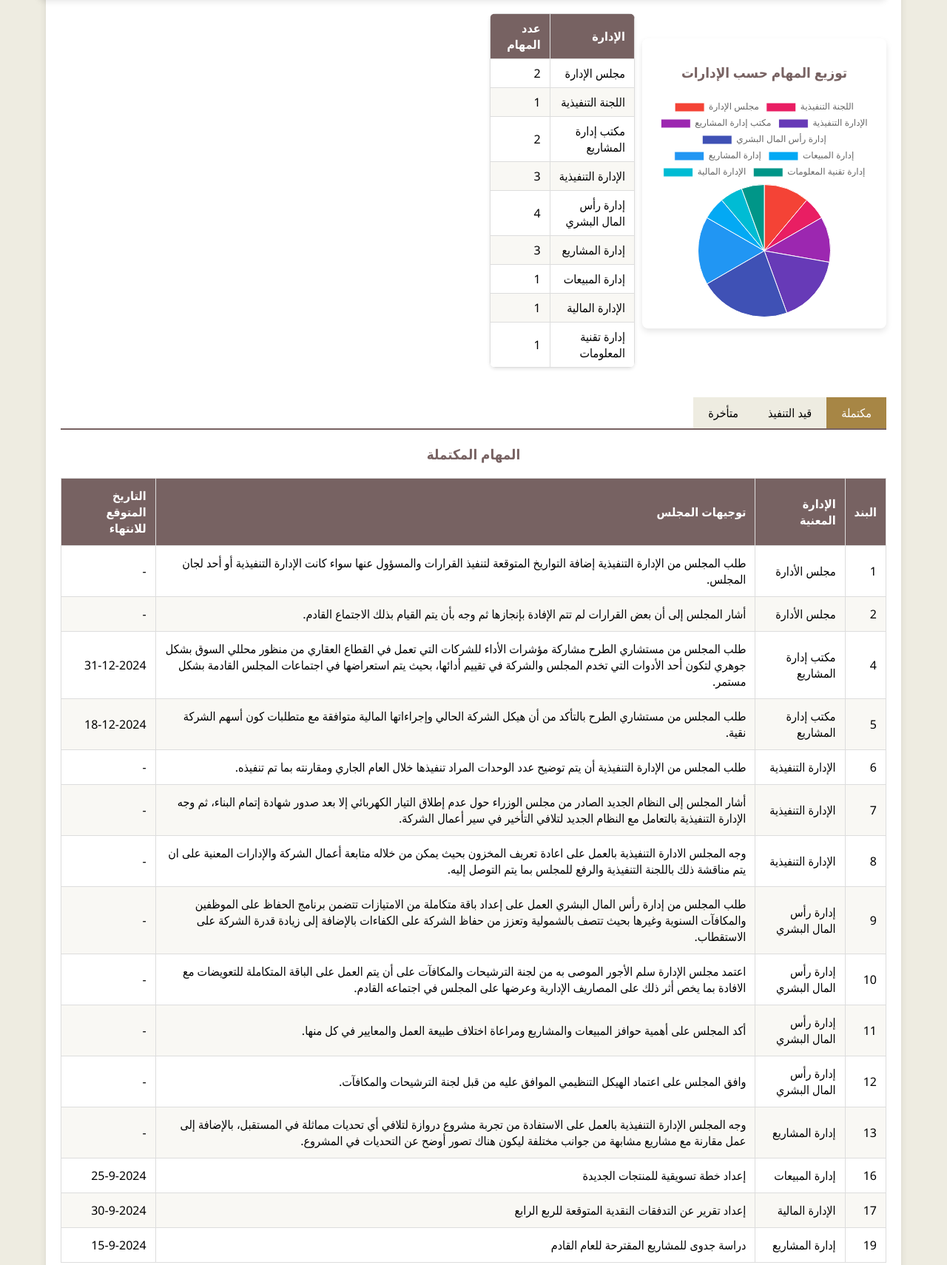
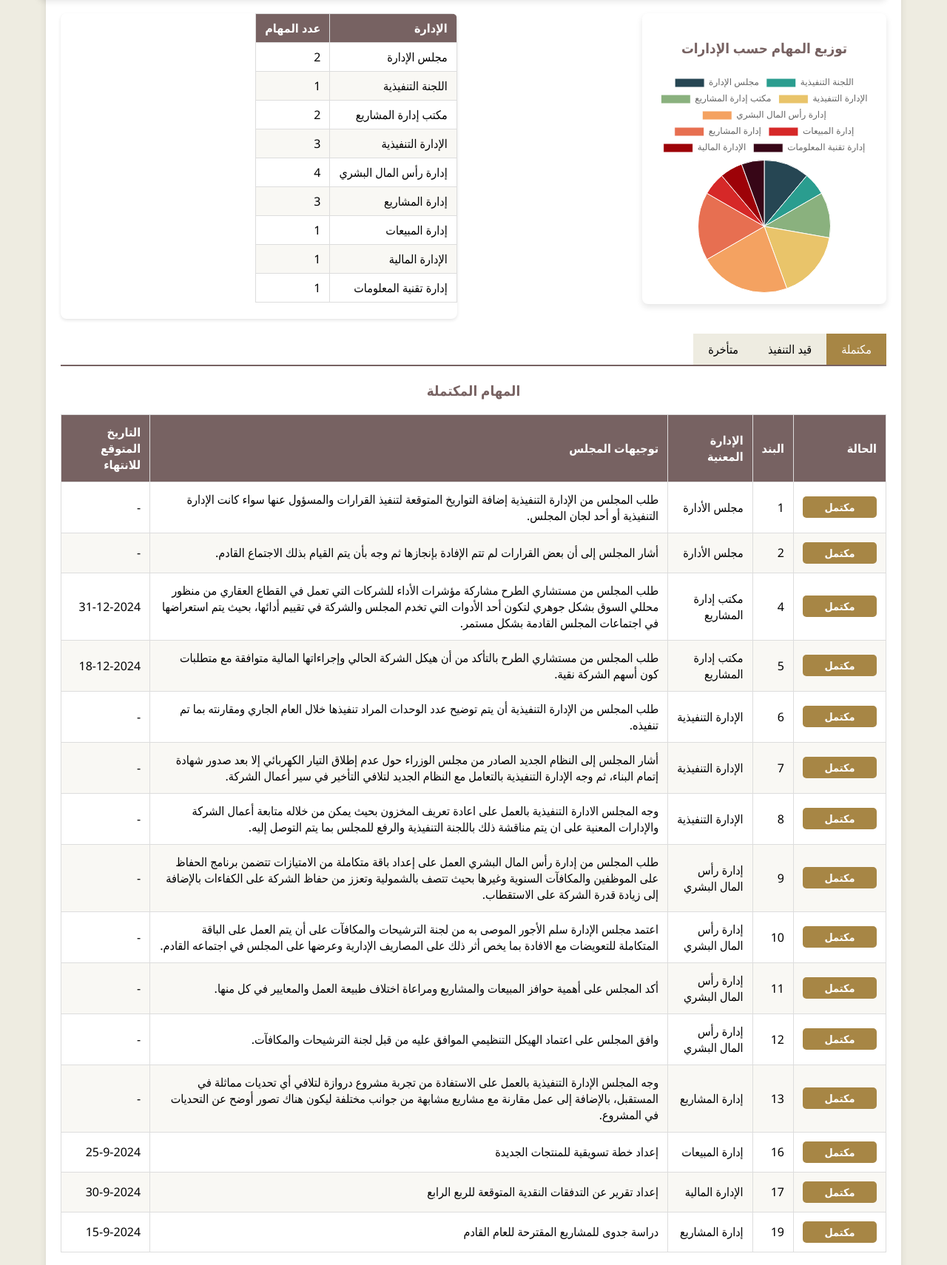
Before and after one commit to astral-fate/Majdia-Residence-, a plain HTML site: page index.html in a window 1280 px wide. Shown: the part 800-2510 px from the top of the page at 74% size. Drawn offline with nearby package versions, Linux system fonts and the light colour scheme.

Commit message:
Update index.html

```diff
--- a/index.html
+++ b/index.html
@@ -37,11 +37,15 @@
             margin-bottom: 20px;
         }
         .chart-box {
-            width: 48%; /* Adjusted for table */
-            margin-bottom: 20px;
-            display: flex; /* Add flexbox to align chart and table */
-            flex-direction: row;  /* Align items horizontally */
-            align-items: center; /* Vertically center items */
+             width: 100%; /* Take up full width */
+            display: flex;
+            /* Add flexbox to align chart and table */
+            flex-direction: row;
+            /* Align items horizontally */
+            align-items: stretch;
+            /* Stretch items vertically */
+            justify-content: space-between;
+            /* Space chart and table evenly */
         }
         .full-width {
             width: 100%;
@@ -145,13 +149,14 @@
             margin-bottom: 30px;
         }
 
-        .dept-table {  /* Styles for the department table */
-            width: 50%; /* Adjust width as needed */
+        .dept-table {
+            width: 48%; /* Adjust width as needed */
             border-collapse: collapse;
-            margin-right: 10px; /* Space between chart and table */
             box-shadow: 0 2px 4px rgba(0,0,0,0.1);
             border-radius: 8px;
             overflow: hidden; /* Ensures rounded corners are respected */
+            display: block;
+
         }
 
         .dept-table th, .dept-table td {
@@ -174,18 +179,25 @@
         }
 
         @media (max-width: 768px) {
-            .chart-box {
-                width: 100%;
-                flex-direction: column; /* Stack chart and table on small screens */
-                align-items: stretch; /* Occupy full width */
-            }
+             .chart-box {
+                  width: 100%;
+                  display: flex;
+                  /* Add flexbox to align chart and table */
+                  flex-direction: column;
+                  /* Align items horizontally */
+                  align-items: stretch;
+                  /* Stretch items vertically */
+                 }
+                 /* Vertically center items */
+
             .dept-table {
                 width: 100%;
-                margin-right: 0; /* Remove right margin */
-            }
-            .status-summary {
-                flex-direction: column;
-                gap: 10px;
+                margin-right: 0;
+                /* Remove right margin */
+                max-width: none;
+                /* Remove maximum width */
+                overflow-x: auto;
+                /* Enable horizontal scrolling if table exceeds container */
             }
         }
 
@@ -271,7 +283,6 @@
                 </table>
             </div>
 
-
         </div>
 
         <!-- Tabs for different views -->
@@ -287,6 +298,7 @@
             <table class="task-table">
                 <thead>
                     <tr>
+                        <th>الحالة</th>
                         <th>البند</th>
                         <th>الإدارة المعنية</th>
                         <th>توجيهات المجلس</th>
@@ -295,90 +307,105 @@
                 </thead>
                 <tbody>
                     <tr>
+                        <td> <span class="dept-status completed">مكتمل</span> </td>
                         <td>1</td>
                         <td>مجلس الأدارة</td>
                         <td>طلب المجلس من الإدارة التنفيذية إضافة التواريخ المتوقعة لتنفيذ القرارات والمسؤول عنها سواء كانت الإدارة التنفيذية أو أحد لجان المجلس.</td>
                         <td>-</td>
                     </tr>
                     <tr>
+                        <td> <span class="dept-status completed">مكتمل</span> </td>
                         <td>2</td>
                         <td>مجلس الأدارة</td>
                         <td>أشار المجلس إلى أن بعض القرارات لم تتم الإفادة بإنجازها ثم وجه بأن يتم القيام بذلك الاجتماع القادم.</td>
                         <td>-</td>
                     </tr>
                     <tr>
+                        <td> <span class="dept-status completed">مكتمل</span> </td>
                         <td>4</td>
                         <td>مكتب إدارة المشاريع</td>
                         <td>طلب المجلس من مستشاري الطرح مشاركة مؤشرات الأداء للشركات التي تعمل في القطاع العقاري من منظور محللي السوق بشكل جوهري لتكون أحد الأدوات التي تخدم المجلس والشركة في تقييم أدائها، بحيث يتم استعراضها في اجتماعات المجلس القادمة بشكل مستمر.</td>
                         <td>31-12-2024</td>
                     </tr>
                     <tr>
+                        <td> <span class="dept-status completed">مكتمل</span> </td>
                         <td>5</td>
                         <td>مكتب إدارة المشاريع</td>
                         <td>طلب المجلس من مستشاري الطرح بالتأكد من أن هيكل الشركة الحالي وإجراءاتها المالية متوافقة مع متطلبات كون أسهم الشركة نقية.</td>
                         <td>18-12-2024</td>
                     </tr>
                     <tr>
+                        <td> <span class="dept-status completed">مكتمل</span> </td>
                         <td>6</td>
                         <td>الإدارة التنفيذية</td>
                         <td>طلب المجلس من الإدارة التنفيذية أن يتم توضيح عدد الوحدات المراد تنفيذها خلال العام الجاري ومقارنته بما تم تنفيذه.</td>
                         <td>-</td>
                     </tr>
                     <tr>
+                        <td> <span class="dept-status completed">مكتمل</span> </td>
                         <td>7</td>
                         <td>الإدارة التنفيذية</td>
                         <td>أشار المجلس إلى النظام الجديد الصادر من مجلس الوزراء حول عدم إطلاق التيار الكهربائي إلا بعد صدور شهادة إتمام البناء، ثم وجه الإدارة التنفيذية بالتعامل مع النظام الجديد لتلافي التأخير في سير أعمال الشركة.</td>
                         <td>-</td>
                     </tr>
                     <tr>
+                        <td> <span class="dept-status completed">مكتمل</span> </td>
                         <td>8</td>
                         <td>الإدارة التنفيذية</td>
                         <td>وجه المجلس الادارة التنفيذية بالعمل على اعادة تعريف المخزون بحيث يمكن من خلاله متابعة أعمال الشركة والإدارات المعنية على ان يتم مناقشة ذلك باللجنة التنفيذية والرفع للمجلس بما يتم التوصل إليه.</td>
                         <td>-</td>
                     </tr>
                     <tr>
+                        <td> <span class="dept-status completed">مكتمل</span> </td>
                         <td>9</td>
                         <td>إدارة رأس المال البشري</td>
                         <td>طلب المجلس من إدارة رأس المال البشري العمل على إعداد باقة متكاملة من الامتيازات تتضمن برنامج الحفاظ على الموظفين والمكافآت السنوية وغيرها بحيث تتصف بالشمولية وتعزز من حفاظ الشركة على الكفاءات بالإضافة إلى زيادة قدرة الشركة على الاستقطاب.</td>
                         <td>-</td>
                     </tr>
                     <tr>
+                        <td> <span class="dept-status completed">مكتمل</span> </td>
                         <td>10</td>
                         <td>إدارة رأس المال البشري</td>
                         <td>اعتمد مجلس الإدارة سلم الأجور الموصى به من لجنة الترشيحات والمكافآت على أن يتم العمل على الباقة المتكاملة للتعويضات مع الافادة بما يخص أثر ذلك على المصاريف الإدارية وعرضها على المجلس في اجتماعه القادم.</td>
                         <td>-</td>
                     </tr>
                     <tr>
+                        <td> <span class="dept-status completed">مكتمل</span> </td>
                         <td>11</td>
                         <td>إدارة رأس المال البشري</td>
                         <td>أكد المجلس على أهمية حوافز المبيعات والمشاريع ومراعاة اختلاف طبيعة العمل والمعايير في كل منها.</td>
                         <td>-</td>
                     </tr>
                     <tr>
+                        <td> <span class="dept-status completed">مكتمل</span> </td>
                         <td>12</td>
                         <td>إدارة رأس المال البشري</td>
                         <td>وافق المجلس على اعتماد الهيكل التنظيمي الموافق عليه من قبل لجنة الترشيحات والمكافآت.</td>
                         <td>-</td>
                     </tr>
                     <tr>
+                        <td> <span class="dept-status completed">مكتمل</span> </td>
                         <td>13</td>
                         <td>إدارة المشاريع</td>
                         <td>وجه المجلس الإدارة التنفيذية بالعمل على الاستفادة من تجربة مشروع دروازة لتلافي أي تحديات مماثلة في المستقبل، بالإضافة إلى عمل مقارنة مع مشاريع مشابهة من جوانب مختلفة ليكون هناك تصور أوضح عن التحديات في المشروع.</td>
                         <td>-</td>
                     </tr>
                     <tr>
+                        <td> <span class="dept-status completed">مكتمل</span> </td>
                         <td>16</td>
                         <td>إدارة المبيعات</td>
                         <td>إعداد خطة تسويقية للمنتجات الجديدة</td>
                         <td>25-9-2024</td>
                     </tr>
                     <tr>
+                        <td> <span class="dept-status completed">مكتمل</span> </td>
                         <td>17</td>
                         <td>الإدارة المالية</td>
                         <td>إعداد تقرير عن التدفقات النقدية المتوقعة للربع الرابع</td>
                         <td>30-9-2024</td>
                     </tr>
                     <tr>
+                        <td> <span class="dept-status completed">مكتمل</span> </td>
                         <td>19</td>
                         <td>إدارة المشاريع</td>
                         <td>دراسة جدوى للمشاريع المقترحة للعام القادم</td>
@@ -394,6 +421,7 @@
             <table class="task-table">
                 <thead>
                     <tr>
+                        <th>الحالة</th>
                         <th>البند</th>
                         <th>الإدارة المعنية</th>
                         <th>توجيهات المجلس</th>
@@ -402,18 +430,21 @@
                 </thead>
                 <tbody>
                     <tr>
+                        <td> <span class="dept-status in-progress">قيد التنفيذ</span> </td>
                         <td>3</td>
                         <td>اللجنة التنفيذية</td>
                         <td>وجه المجلس الإدارة التنفيذية بمتابعة المشاريع والمبادرات الاستراتيجية بمفهومها الواسع والتي تتضمن المشاريع الإدارية والمشاريع التنفيذية وذلك بإشراف اللجنة التنفيذية.</td>
                         <td>يناير 2025</td>
                     </tr>
                     <tr>
+                        <td> <span class="dept-status in-progress">قيد التنفيذ</span> </td>
                         <td>14</td>
                         <td>إدارة المشاريع-قطاع التطوير والاستثمار</td>
                         <td>أكد المجلس على أنه يجب على الإدارة التنفيذية أن تلتزم بأنه في حال تقديم منتجات جديدة عمل الدراسات اللازمة لتكون متوافقة مع متطلبات السوق، بالإضافة إلى أهمية مراعاة اعتماد التصاميم بآلية تضمن مراجعتها من جميع الأطراف المعنية بالشركة.</td>
                         <td>-</td>
                     </tr>
                     <tr>
+                        <td> <span class="dept-status in-progress">قيد التنفيذ</span> </td>
                         <td>18</td>
                         <td>إدارة تقنية المعلومات</td>
                         <td>تطوير نظام متابعة المشاريع الإلكتروني</td>
@@ -429,6 +460,7 @@
             <table class="task-table">
                 <thead>
                     <tr>
+                        <th>الحالة</th>
                         <th>البند</th>
                         <th>الإدارة المعنية</th>
                         <th>توجيهات المجلس</th>
@@ -437,6 +469,7 @@
                 </thead>
                 <tbody>
                     <tr>
+                        <td> <span class="dept-status delayed">متأخر</span> </td>
                         <td>15</td>
                         <td>إدارة رأس المال البشري</td>
                         <td>تحديث الهيكل التنظيمي للشركة وفقًا للمتغيرات الجديدة</td>
@@ -483,7 +516,15 @@
                 label: 'عدد المهام',
                 data: [2, 1, 2, 3, 4, 3, 1, 1, 1],
                 backgroundColor: [
-                    '#f44336', '#e91e63', '#9c27b0', '#673ab7', '#3f51b5', '#2196f3', '#03a9f4', '#00bcd4', '#009688'
+                    '#264653', /* مجلس الإدارة */
+                    '#2a9d8f', /* اللجنة التنفيذية */
+                    '#8ab17e', /* مكتب إدارة المشاريع */
+                    '#e9c46a', /* الإدارة التنفيذية */
+                    '#f4a261', /* إدارة رأس المال البشري */
+                    '#e76f51', /* إدارة المشاريع */
+                    '#d62828', /* إدارة المبيعات */
+                    '#9d0208', /* الإدارة المالية */
+                    '#370617' /* إدارة تقنية المعلومات */
                 ],
                 borderWidth: 1
             }]
```
